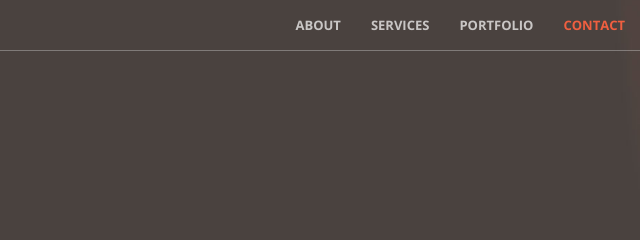
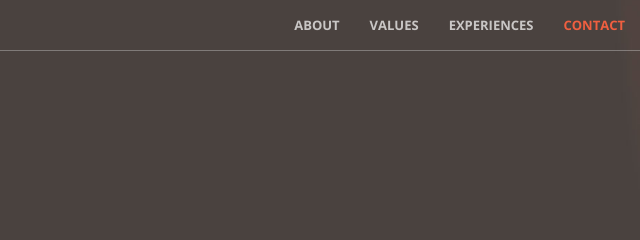
Before and after one commit to figobaek17/figobaek17.github.io, a website: page index.html in a window 1280 px wide. Shown: the top 240 px of the page, 640-1280 px from the left. Drawn offline with nearby package versions, Linux system fonts and the light colour scheme.

Commit message:
우측 상단 명칭 변경

```diff
--- a/index.html
+++ b/index.html
@@ -53,10 +53,10 @@
                         <a class="page-scroll" href="#about">About</a>
                     </li>
                     <li>
-                        <a class="page-scroll" href="#services">Services</a>
+                        <a class="page-scroll" href="#services">Values</a>
                     </li>
                     <li>
-                        <a class="page-scroll" href="#portfolio">Portfolio</a>
+                        <a class="page-scroll" href="#portfolio">Experiences</a>
                     </li>
                     <li>
                         <a class="page-scroll" href="#contact">Contact</a>
```
